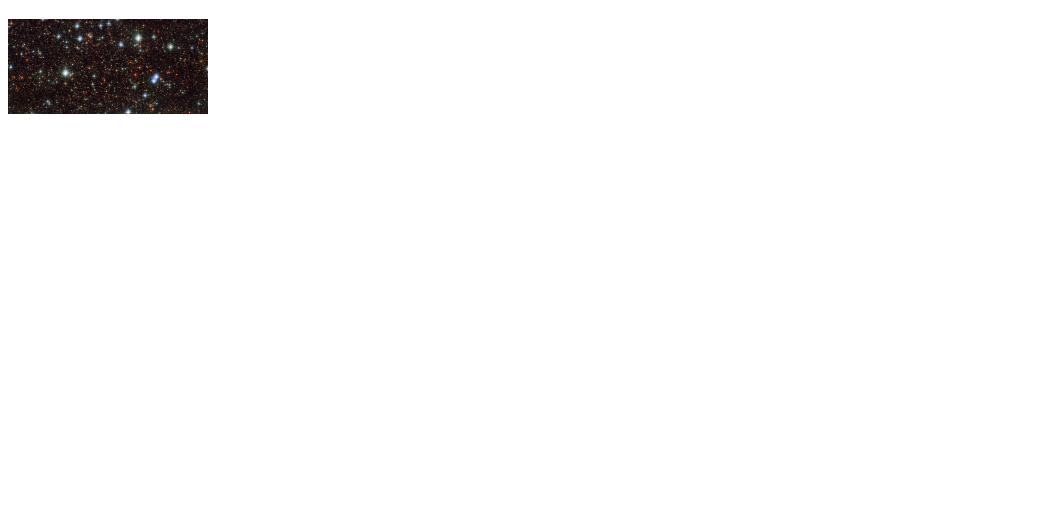
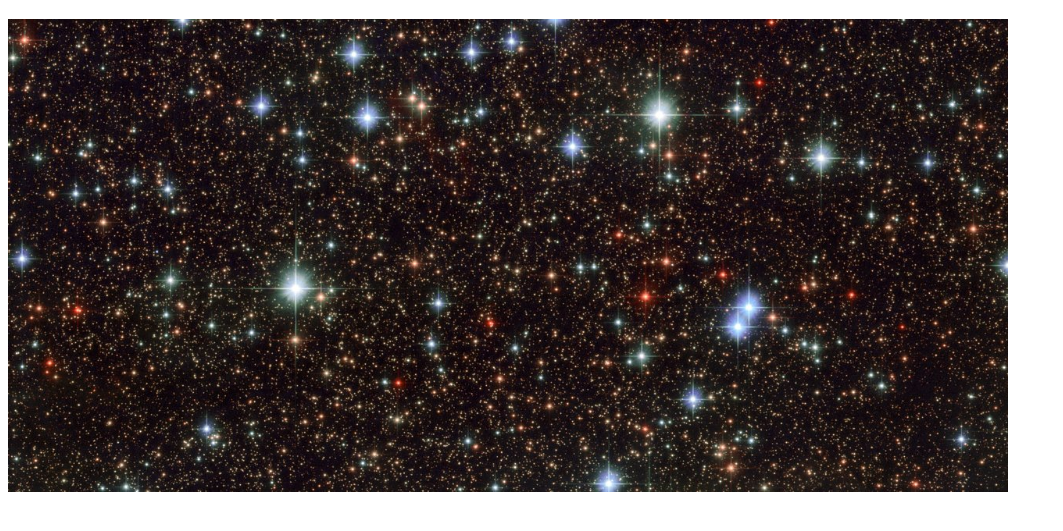
Before and after one commit to jason8805/jason8805.github.io, a plain HTML site: page s01/Attribute.html in a window 1280 px wide. Shown: the part 61-592 px from the top of the page, without its empty margins (0-1063 px from the left). Drawn offline with Linux system fonts and the light colour scheme.

Commit message:
Attribute Change

```diff
--- a/s01/Attribute.html
+++ b/s01/Attribute.html
@@ -8,6 +8,6 @@
 </head>
 <body>
     <h1>Stars picture</h1>
-    <img src="Stars.jpg" width="200px" alt="">
+    <img src="Stars.jpg" width="1000px" alt="">
 </body>
 </html>
```
